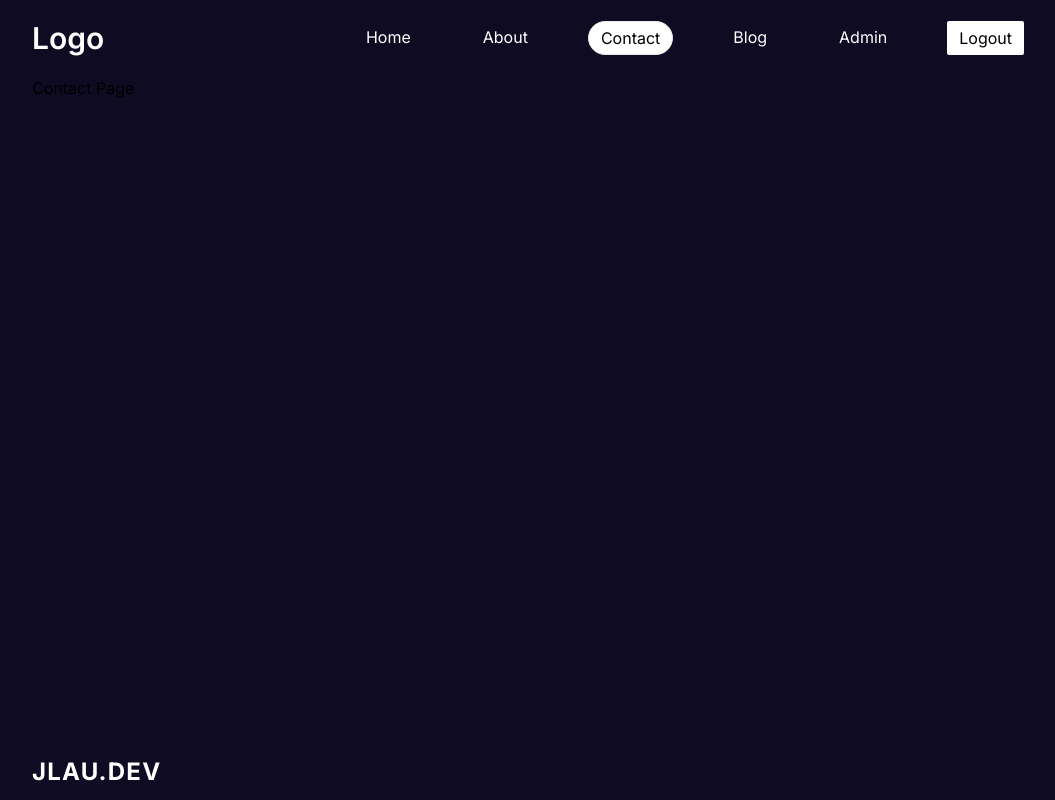
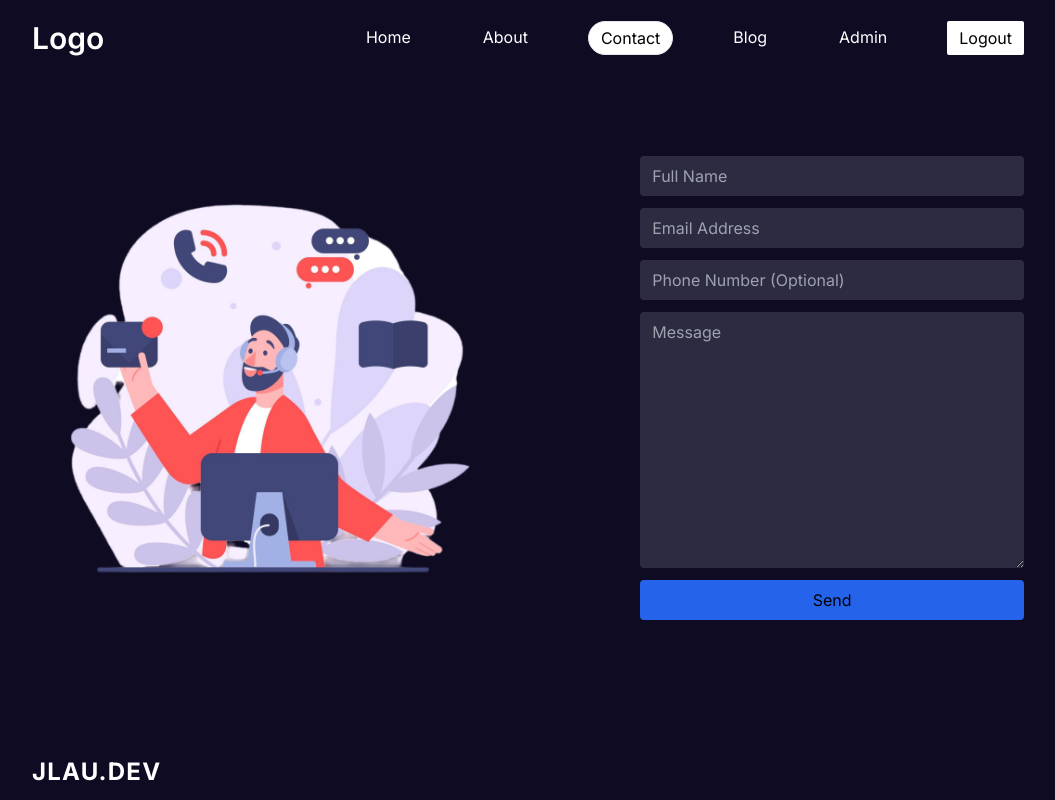
Before and after one commit to jigolaurito93/Project-5-Blog, a Next.js app: page /contact in a window 1280 px wide. Shown: the whole page, without its empty margins (112-1167 px from the left). Built offline with nearby package versions, Linux system fonts and the light colour scheme.

Commit message:
contact page done

```diff
--- a/src/app/contact/page.tsx
+++ b/src/app/contact/page.tsx
@@ -1,5 +1,42 @@
+import Image from "next/image";
+import customer from "/public/customer.png";
+
 const ContactPage = () => {
-  return <div>Contact Page</div>;
+  return (
+    <div className="flex justify-center items-center gap-36 pt-20">
+      <div className="">
+        <Image src={customer} alt="customer support" width={800} />
+      </div>
+      <div className="w-8/12 flex">
+        <form action="" className="flex w-full flex-col gap-3 justify-center">
+          <input
+            type="text"
+            placeholder="Full Name"
+            className="rounded pl-3 py-2 bg-[#2d2b42]"
+          />
+          <input
+            type="text"
+            placeholder="Email Address"
+            className="rounded pl-3 py-2 bg-[#2d2b42]"
+          />
+          <input
+            type="text"
+            placeholder="Phone Number (Optional)"
+            className="rounded pl-3 py-2 bg-[#2d2b42]"
+          />
+          <textarea
+            className="rounded pl-3 py-2 bg-[#2d2b42]"
+            name=""
+            id=""
+            cols={30}
+            rows={10}
+            placeholder="Message"
+          ></textarea>
+          <button className="bg-blue-600 rounded py-2">Send</button>
+        </form>
+      </div>
+    </div>
+  );
 };
 
 export default ContactPage;
--- a/src/app/layout.tsx
+++ b/src/app/layout.tsx
@@ -20,7 +20,7 @@ export default function RootLayout({
     <html lang="en">
       <body className={`${inter.className} bg-[#0e0b23] px-36`}>
         <Navbar />
-        {children}
+        <div className="flex justify-center items-center">{children}</div>
         <Footer />
       </body>
     </html>
```
Also changed, not shown: public/customer.png (added).
